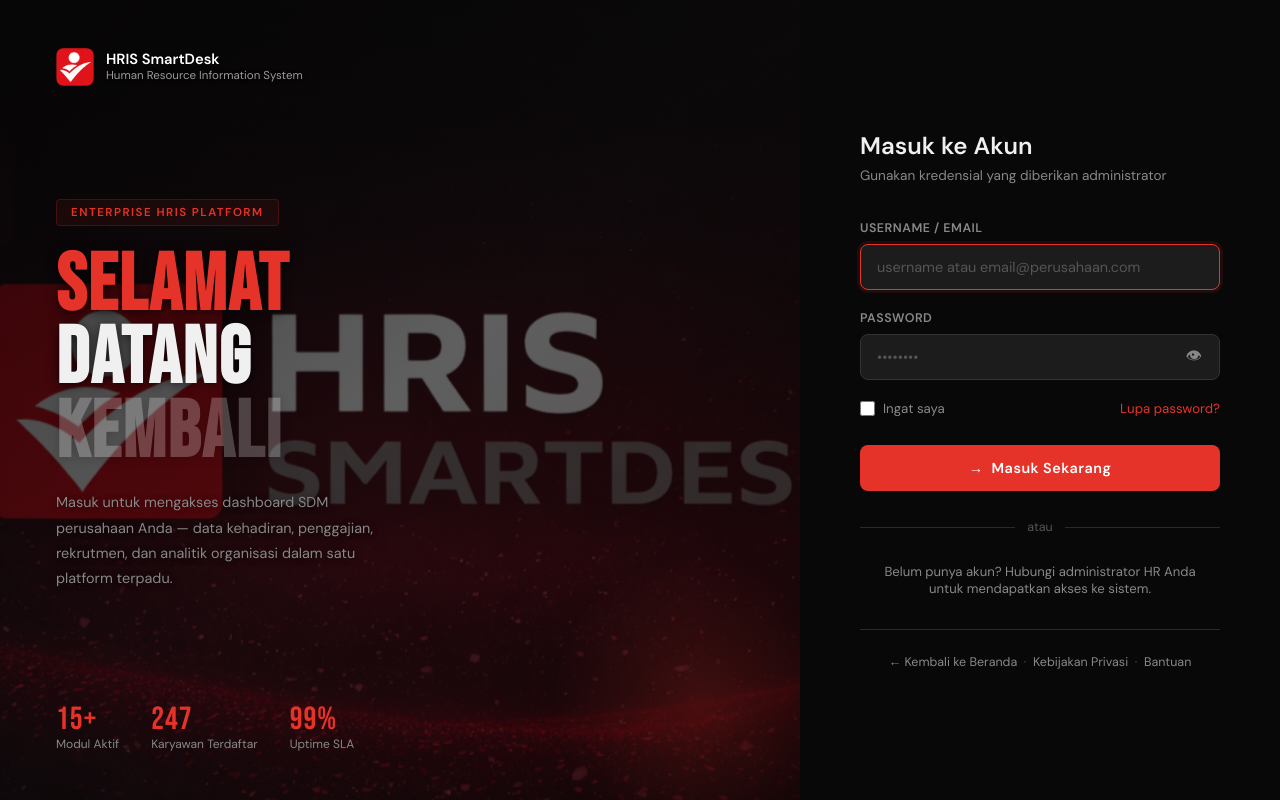
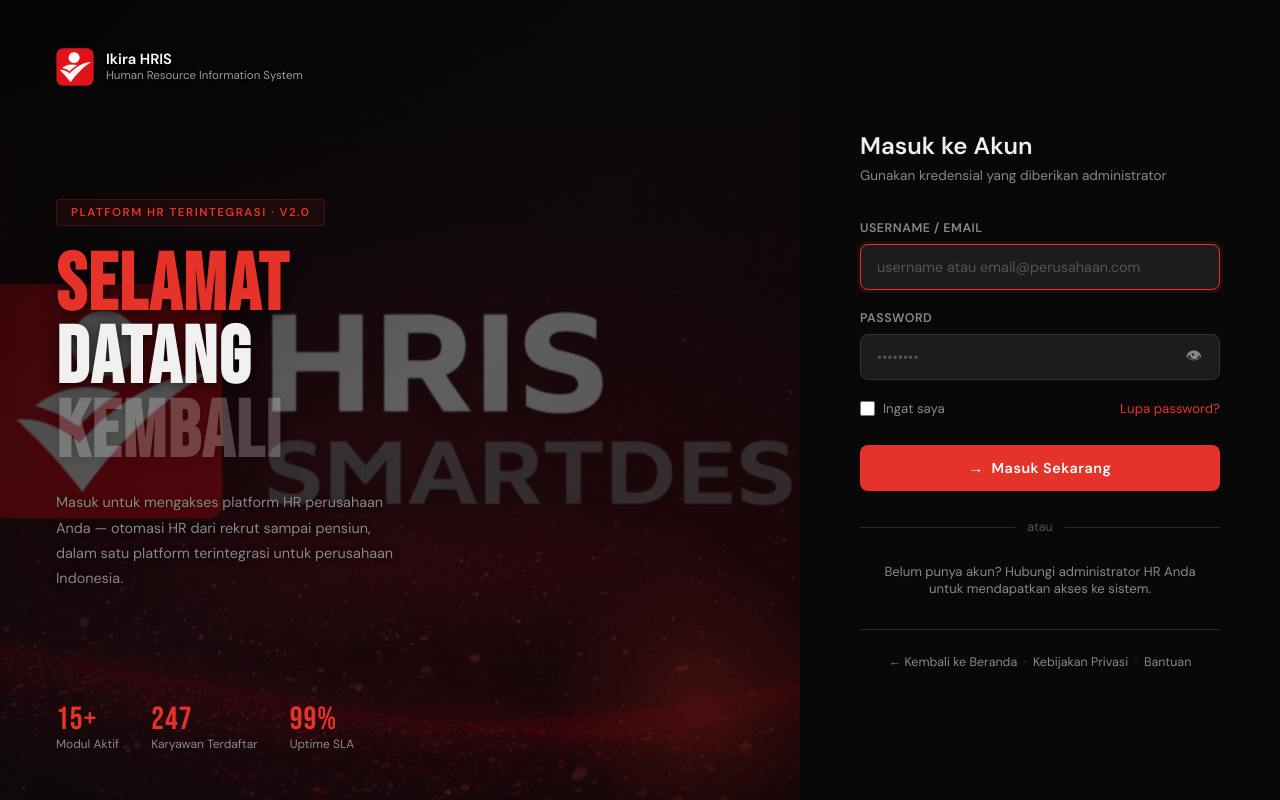
Before and after one commit to hnasution13-hub/I-KIRA, a Django app: page /login/ in a window 1280 px wide. Run offline with Django 4.2, Linux system fonts and the light colour scheme; parts of the project's set-up code (start-up, migrations or seed data) failed here and were passed over.

Commit message:
Update branding: Ikira HRIS di landing & login

```diff
--- a/templates/auth/login.html
+++ b/templates/auth/login.html
@@ -4,7 +4,7 @@
 <head>
 <meta charset="UTF-8">
 <meta name="viewport" content="width=device-width, initial-scale=1.0">
-<title>Masuk — HRIS SmartDesk</title>
+<title>Masuk — Ikira HRIS</title>
 <link rel="icon" type="image/x-icon" href="{% static 'images/favicon.ico' %}">
 <link rel="preconnect" href="https://fonts.googleapis.com">
 <link href="https://fonts.googleapis.com/css2?family=Bebas+Neue&family=DM+Sans:wght@300;400;500;600&family=DM+Mono:wght@400;500&display=swap" rel="stylesheet">
@@ -233,24 +233,24 @@ body {
 
   <a href="{% url 'landing' %}" class="lp-logo">
     <img id="logoImg" alt="Logo" style="height:38px;width:38px;object-fit:contain;border-radius:8px;display:none;">
-    <div class="lp-logo-icon" id="logoFallback">H</div>
+    <div class="lp-logo-icon" id="logoFallback">I</div>
     <div class="lp-logo-text">
-      HRIS SmartDesk
+      Ikira HRIS
       <span>Human Resource Information System</span>
     </div>
   </a>
 
   <div class="lp-hero">
-    <div class="lp-eyebrow">Enterprise HRIS Platform</div>
+    <div class="lp-eyebrow">Platform HR Terintegrasi · v2.0</div>
     <h1 class="lp-title">
       <span class="red">SELAMAT</span><br>
       DATANG<br>
       <span class="dim">KEMBALI</span>
     </h1>
     <p class="lp-desc">
-      Masuk untuk mengakses dashboard SDM perusahaan Anda —
-      data kehadiran, penggajian, rekrutmen, dan analitik organisasi
-      dalam satu platform terpadu.
+      Masuk untuk mengakses platform HR perusahaan Anda —
+      otomasi HR dari rekrut sampai pensiun, dalam satu
+      platform terintegrasi untuk perusahaan Indonesia.
     </p>
   </div>
 
```
